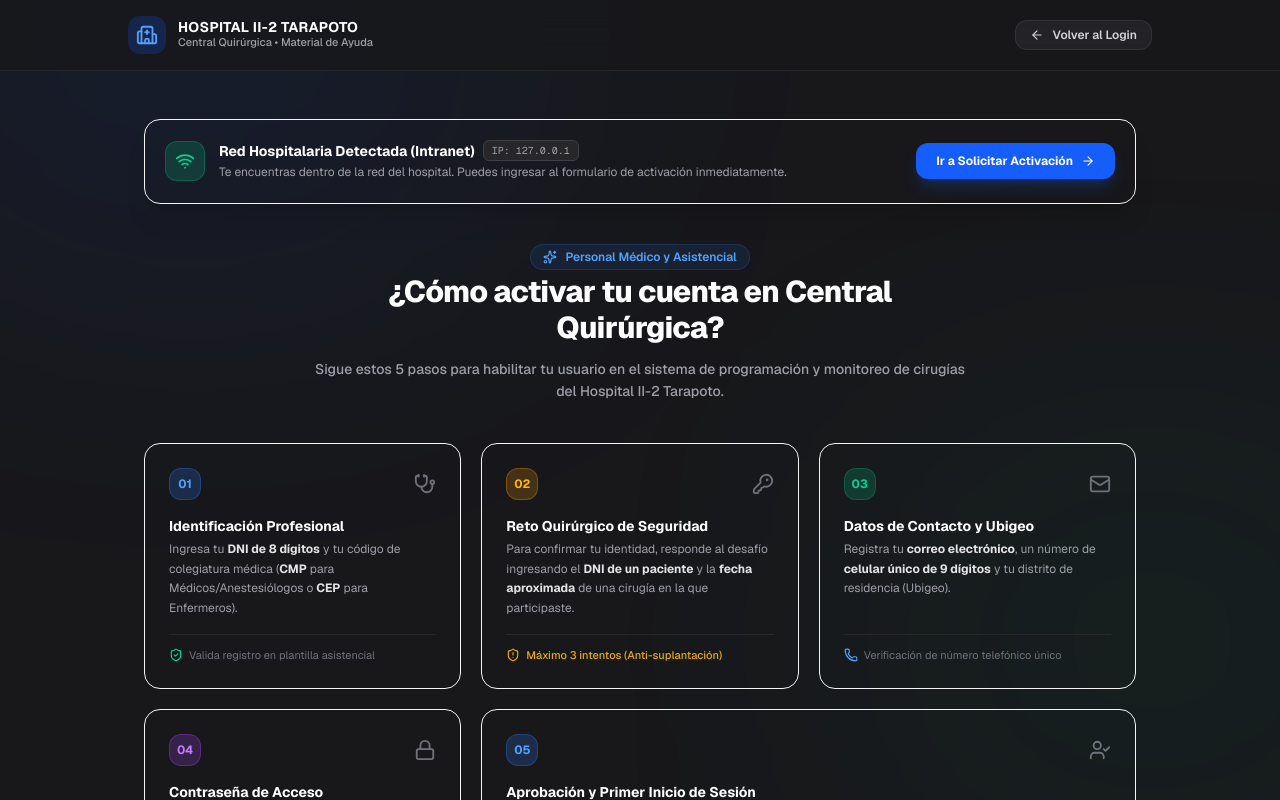
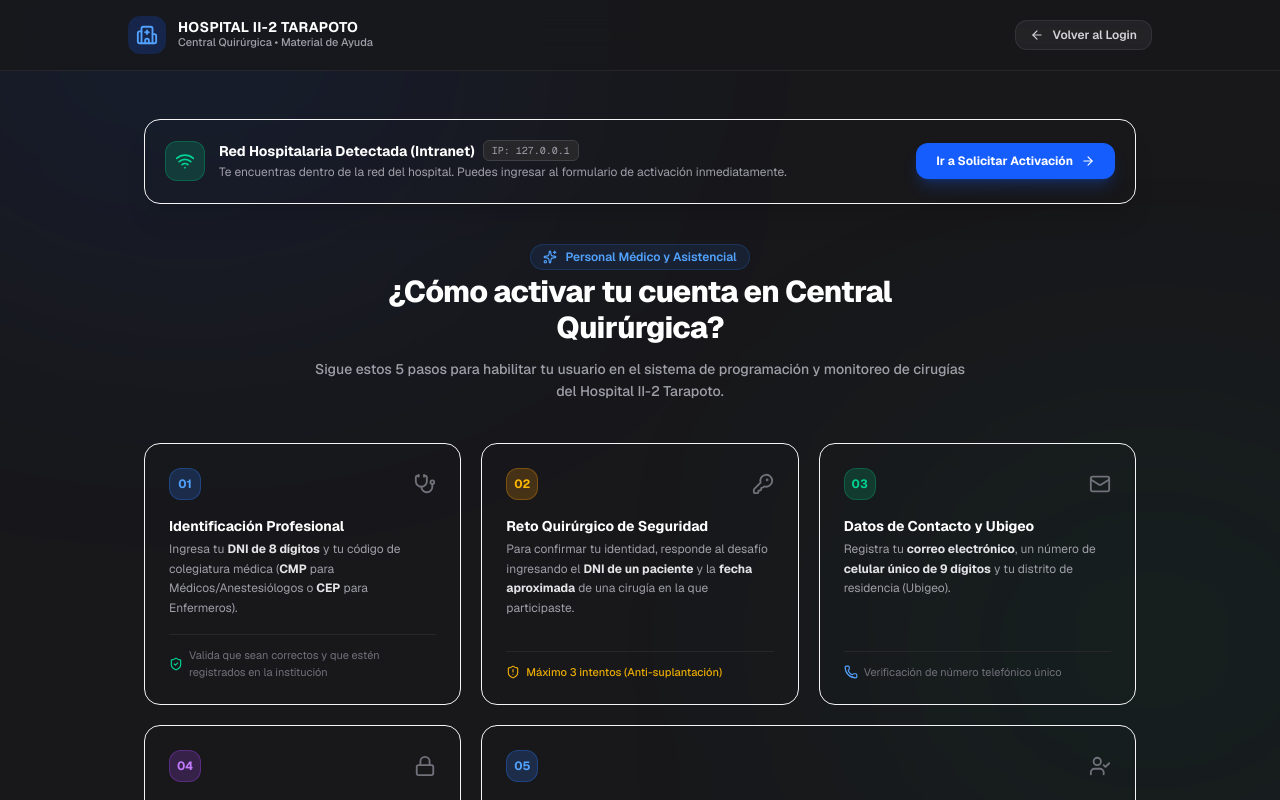
Before and after one commit to jhonyvp2000/FrontCQ, a Next.js app: page /help/activar-cuenta in a window 1280 px wide. Shown: the top 800 px of the page. Built offline with nearby package versions, Linux system fonts and the light colour scheme; no server answers.

Commit message:
fix: update step 1 text in account activation help guide

```diff
--- a/src/app/help/activar-cuenta/page.tsx
+++ b/src/app/help/activar-cuenta/page.tsx
@@ -217,7 +217,7 @@ export default function HelpActivateAccountPage() {
               </div>
             </div>
             <div className="mt-4 pt-3 border-t border-zinc-800 text-[11px] text-zinc-500 flex items-center gap-1.5">
-              <ShieldCheck size={14} className="text-emerald-400" /> Valida registro en plantilla asistencial
+              <ShieldCheck size={14} className="text-emerald-400 shrink-0" /> Valida que sean correctos y que estén registrados en la institución
             </div>
           </motion.div>
 
```
